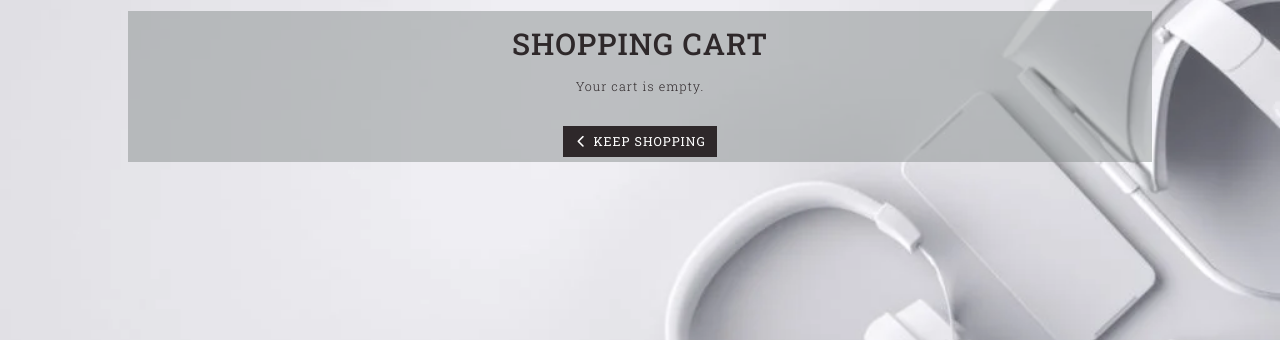
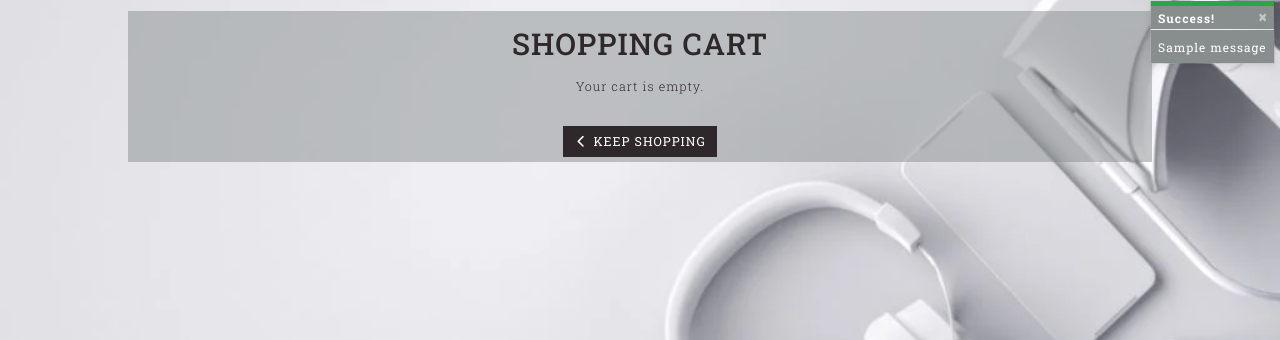
Before and after one commit to ThomasWharton/gamer-station, a Django app: page /cart/ in a window 1280 px wide. Shown: the part 134-474 px from the top of the page. Run offline with Django 3.2, Linux system fonts and the light colour scheme; tables that the repository leaves empty hold one stand-in row (values such as "Sample post"); one stand-in notice (Sample message) is shown; parts of the project's set-up code (start-up, migrations or seed data) failed here and were passed over; some libraries are stand-ins or nearby versions.

Commit message:
Add functionality to display toast

```diff
--- a/cart/views.py
+++ b/cart/views.py
@@ -1,4 +1,6 @@
 from django.shortcuts import render, redirect, reverse, HttpResponse
+from django.contrib import messages
+from products.models import Product
 
 
 def view_cart(request):
@@ -10,6 +12,7 @@ def view_cart(request):
 def add_to_cart(request, item_id):
     """Add a quanitity of the specified product to the shopping bag"""
 
+    product = Product.objects.get(pk=item_id)
     quantity = int(request.POST.get('quantity'))
     redirect_url = request.POST.get('redirect_url')
     cart = request.session.get('cart', {})
@@ -18,6 +21,7 @@ def add_to_cart(request, item_id):
         cart[item_id] += quantity
     else:
         cart[item_id] = quantity
+        messages.success(request, f'Added {product.name} to your bag')
 
     request.session['cart'] = cart
     return redirect(redirect_url)
--- a/gamer_station/settings.py
+++ b/gamer_station/settings.py
@@ -83,6 +83,8 @@ TEMPLATES = [
         },
     },
 ]
+
+MESSAGE_STORAGE = 'django.contrib.messages.storage.session.SessionStorage'
 
 AUTHENTICATION_BACKENDS = (
     # Needed to login by username in Django admin, regardless of `allauth`
--- a/static/css/base.css
+++ b/static/css/base.css
@@ -80,6 +80,24 @@ body {
 .update-link,
 .remove-item {
     cursor: pointer;
+}
+
+/* bootstrap toasts */
+
+.message-container {
+    position: fixed;
+    top: 135px;
+    right: 5px;
+    z-index: 999999999;
+}
+
+.custom-toast {
+    overflow: visible;
+    font-size: 1.2rem;
+}
+
+.toast-capper {
+    height: 5px;
 }
 
 /* from Bulma */
--- a/templates/base.html
+++ b/templates/base.html
@@ -110,7 +110,11 @@
         </header>
 
         {% if messages %}
-            <div class="message-container"></div>
+            <div class="message-container">
+                {% for message in messages %}
+                    {% include 'includes/toasts/toast_success.html' %}
+                {% endfor %}
+            </div>
         {% endif %}
 
         {% block page_header %}
@@ -120,6 +124,9 @@
         {% endblock %}
 
         {% block postloadjs %}
+        <script type="text/javascript">
+            $('.toast').toast('show');
+        </script>
         {% endblock %}
     </body>
 </html>
--- a/templates/includes/toasts/toast_error.html
+++ b/templates/includes/toasts/toast_error.html
@@ -7,7 +7,7 @@
             <span aria-hidden="true">&times;</span>
         </button>
     </div>
-    <div class="toast-body bg-grey">
+    <div class="toast-body bg-grey text-white">
         {{ message }}
     </div>
 </div>
--- a/templates/includes/toasts/toast_info.html
+++ b/templates/includes/toasts/toast_info.html
@@ -7,7 +7,7 @@
             <span aria-hidden="true">&times;</span>
         </button>
     </div>
-    <div class="toast-body bg-grey">
+    <div class="toast-body bg-grey text-white">
         {{ message }}
     </div>
 </div>
--- a/templates/includes/toasts/toast_success.html
+++ b/templates/includes/toasts/toast_success.html
@@ -7,7 +7,7 @@
             <span aria-hidden="true">&times;</span>
         </button>
     </div>
-    <div class="toast-body bg-grey">
+    <div class="toast-body bg-grey text-white">
         {{ message }}
     </div>
 </div>
--- a/templates/includes/toasts/toast_warning.html
+++ b/templates/includes/toasts/toast_warning.html
@@ -7,7 +7,7 @@
             <span aria-hidden="true">&times;</span>
         </button>
     </div>
-    <div class="toast-body bg-grey">
+    <div class="toast-body bg-grey text-white">
         {{ message }}
     </div>
 </div>
```
